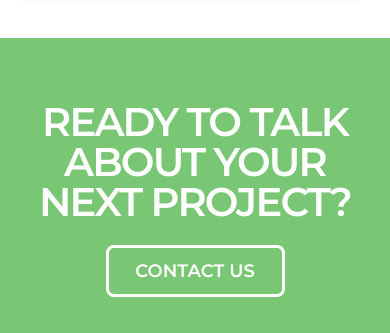
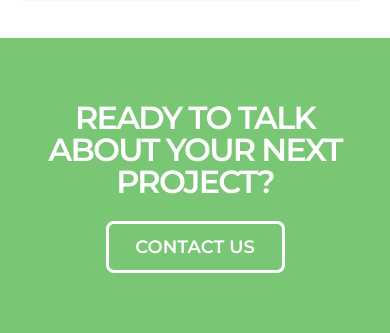
Before and after one commit to AdamReszka/TreehouseRWD, a plain HTML site: page index.html in a window 390 px wide. Shown: the part 5838-6171 px from the top of the page. Drawn offline with nearby package versions, Linux system fonts and the light colour scheme.

Commit message:
ready to - font size test

```diff
--- a/partials/_layout.scss
+++ b/partials/_layout.scss
@@ -1173,6 +1173,9 @@ body {
 		padding-top: 3.8rem;
 
 	}
+	.ready-to .rt-title {
+		font-size: 3.2rem;
+	}
 	.contact-data .data-frame{
 		flex-direction: column;
 		justify-content: center;
```
Also changed, not shown: main.css, 1 other file.
